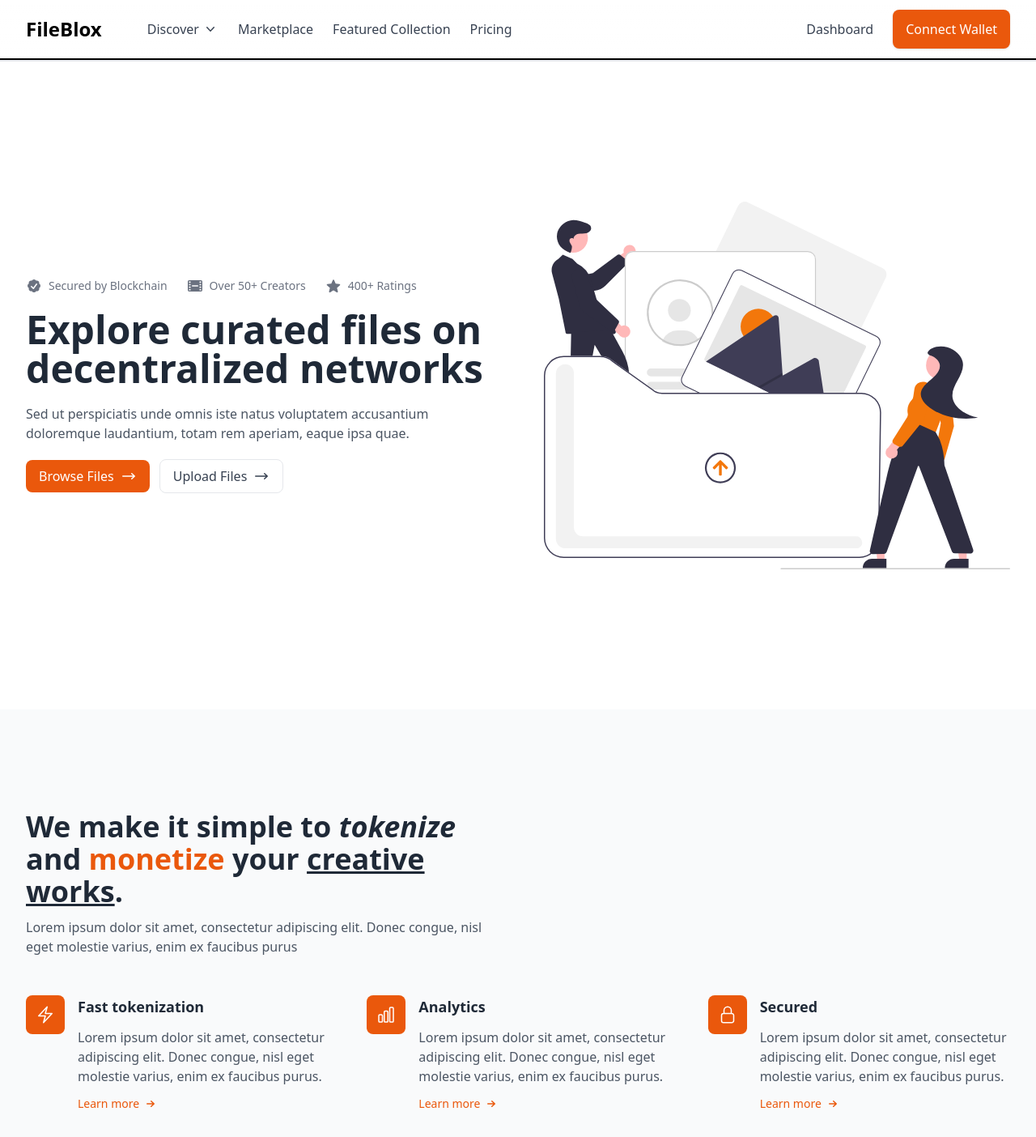
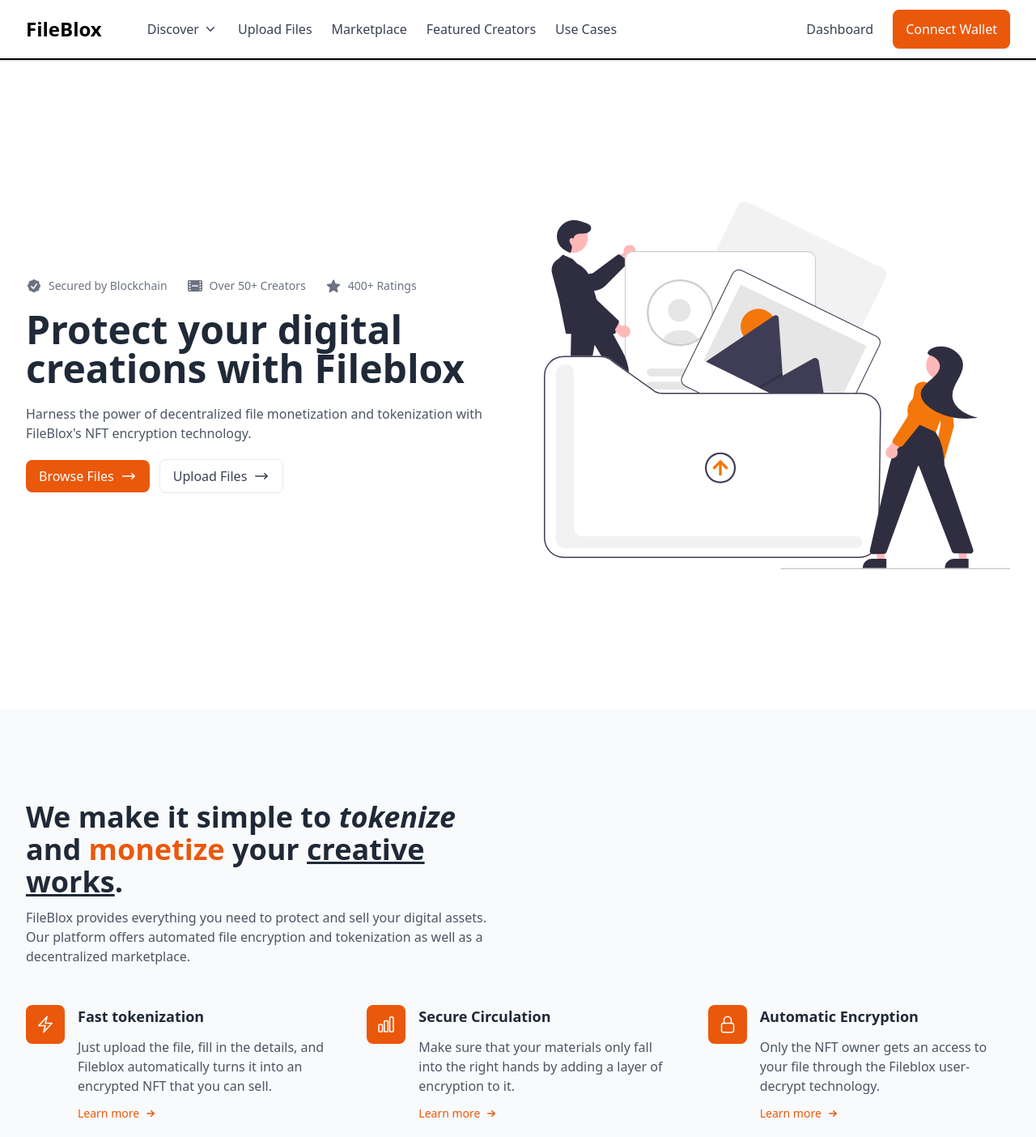
Before and after one commit to raldblox/fileblox, a Next.js app in the folder react-web-app/: page / in a window 1280 px wide. Shown: the top 1404 px of the page at 81% size. Built offline with nearby package versions, Linux system fonts and the light colour scheme.

Commit message:
frontend changes and added text

```diff
--- a/react-web-app/components/Footer.js
+++ b/react-web-app/components/Footer.js
@@ -77,7 +77,7 @@
                             FileBlox
                         </a>
                         <p className="leading-relaxed mt-2 text-[15px]">
-                            Lorem Ipsum has been the industry's standard dummy text ever since the 1500s.
+                            Encrypted NFT Marketplace that enables creators to confidently tokenize and sell their files.
                         </p>
                     </div>
                     <form
--- a/react-web-app/components/Nav.js
+++ b/react-web-app/components/Nav.js
@@ -4,10 +4,10 @@
 
 const dropdownNavs = [
     {
-        label: "Products", navs: [
+        label: "Visuals", navs: [
             {
-                title: "Analytics",
-                desc: "Duis aute irure dolor in reprehenderit",
+                title: "Graphics",
+                desc: "Top quality art for all kinds of uses",
                 path: "/",
                 icon: <svg xmlns="http://www.w3.org/2000/svg" fill="none" viewBox="0 0 24 24" strokeWidth={1.5} stroke="currentColor" className="w-6 h-6">
                     <path strokeLinecap="round" strokeLinejoin="round" d="M2.25 18L9 11.25l4.306 4.307a11.95 11.95 0 015.814-5.519l2.74-1.22m0 0l-5.94-2.28m5.94 2.28l-2.28 5.941" />
@@ -15,8 +15,8 @@
                 ,
             },
             {
-                title: "Reports",
-                desc: "Duis aute irure dolor in reprehenderit",
+                title: "Photos",
+                desc: "Award winning photos that will wow an audience",
                 path: "/",
                 icon: <svg xmlns="http://www.w3.org/2000/svg" viewBox="0 0 24 24" fill="currentColor" className="w-6 h-6">
                     <path d="M18.375 2.25c-1.035 0-1.875.84-1.875 1.875v15.75c0 1.035.84 1.875 1.875 1.875h.75c1.035 0 1.875-.84 1.875-1.875V4.125c0-1.036-.84-1.875-1.875-1.875h-.75zM9.75 8.625c0-1.036.84-1.875 1.875-1.875h.75c1.036 0 1.875.84 1.875 1.875v11.25c0 1.035-.84 1.875-1.875 1.875h-.75a1.875 1.875 0 01-1.875-1.875V8.625zM3 13.125c0-1.036.84-1.875 1.875-1.875h.75c1.036 0 1.875.84 1.875 1.875v6.75c0 1.035-.84 1.875-1.875 1.875h-.75A1.875 1.875 0 013 19.875v-6.75z" />
@@ -28,8 +28,8 @@
     }, {
         label: "Resources", navs: [
             {
-                title: "Blog",
-                desc: "Duis aute irure dolor in reprehenderit",
+                title: "Ebooks",
+                desc: "Newest releases from bestselling authors",
                 path: "/",
                 icon: <svg xmlns="http://www.w3.org/2000/svg" viewBox="0 0 24 24" fill="currentColor" className="w-6 h-6">
                     <path d="M11.25 4.533A9.707 9.707 0 006 3a9.735 9.735 0 00-3.25.555.75.75 0 00-.5.707v14.25a.75.75 0 001 .707A8.237 8.237 0 016 18.75c1.995 0 3.823.707 5.25 1.886V4.533zM12.75 20.636A8.214 8.214 0 0118 18.75c.966 0 1.89.166 2.75.47a.75.75 0 001-.708V4.262a.75.75 0 00-.5-.707A9.735 9.735 0 0018 3a9.707 9.707 0 00-5.25 1.533v16.103z" />
@@ -38,8 +38,8 @@
                 ,
             },
             {
-                title: "Community",
-                desc: "Duis aute irure dolor in reprehenderit",
+                title: "Documents",
+                desc: "Research and proprietary knowledge of all kinds",
                 path: "/",
                 icon: <svg xmlns="http://www.w3.org/2000/svg" viewBox="0 0 24 24" fill="currentColor" className="w-6 h-6">
                     <path d="M21.721 12.752a9.711 9.711 0 00-.945-5.003 12.754 12.754 0 01-4.339 2.708 18.991 18.991 0 01-.214 4.772 17.165 17.165 0 005.498-2.477zM14.634 15.55a17.324 17.324 0 00.332-4.647c-.952.227-1.945.347-2.966.347-1.021 0-2.014-.12-2.966-.347a17.515 17.515 0 00.332 4.647 17.385 17.385 0 005.268 0zM9.772 17.119a18.963 18.963 0 004.456 0A17.182 17.182 0 0112 21.724a17.18 17.18 0 01-2.228-4.605zM7.777 15.23a18.87 18.87 0 01-.214-4.774 12.753 12.753 0 01-4.34-2.708 9.711 9.711 0 00-.944 5.004 17.165 17.165 0 005.498 2.477zM21.356 14.752a9.765 9.765 0 01-7.478 6.817 18.64 18.64 0 001.988-4.718 18.627 18.627 0 005.49-2.098zM2.644 14.752c1.682.971 3.53 1.688 5.49 2.099a18.64 18.64 0 001.988 4.718 9.765 9.765 0 01-7.478-6.816zM13.878 2.43a9.755 9.755 0 016.116 3.986 11.267 11.267 0 01-3.746 2.504 18.63 18.63 0 00-2.37-6.49zM12 2.276a17.152 17.152 0 012.805 7.121c-.897.23-1.837.353-2.805.353-.968 0-1.908-.122-2.805-.353A17.151 17.151 0 0112 2.276zM10.122 2.43a18.629 18.629 0 00-2.37 6.49 11.266 11.266 0 01-3.746-2.504 9.754 9.754 0 016.116-3.985z" />
@@ -49,10 +49,10 @@
             },
         ]
     }, {
-        label: "Company", navs: [
+        label: "Content", navs: [
             {
-                title: "About us",
-                desc: "Duis aute irure dolor in reprehenderit",
+                title: "Music",
+                desc: "Actually own your favorite artists' hits",
                 path: "/",
                 icon: <svg xmlns="http://www.w3.org/2000/svg" viewBox="0 0 24 24" fill="currentColor" className="w-6 h-6">
                     <path fillRule="evenodd" d="M2.25 12c0-5.385 4.365-9.75 9.75-9.75s9.75 4.365 9.75 9.75-4.365 9.75-9.75 9.75S2.25 17.385 2.25 12zm11.378-3.917c-.89-.777-2.366-.777-3.255 0a.75.75 0 01-.988-1.129c1.454-1.272 3.776-1.272 5.23 0 1.513 1.324 1.513 3.518 0 4.842a3.75 3.75 0 01-.837.552c-.676.328-1.028.774-1.028 1.152v.75a.75.75 0 01-1.5 0v-.75c0-1.279 1.06-2.107 1.875-2.502.182-.088.351-.199.503-.331.83-.727.83-1.857 0-2.584zM12 18a.75.75 0 100-1.5.75.75 0 000 1.5z" clipRule="evenodd" />
@@ -62,8 +62,8 @@
                 ,
             },
             {
-                title: "Careers",
-                desc: "Duis aute irure dolor in reprehenderit",
+                title: "Videos",
+                desc: "Exclusive videos you cannot find anywhere",
                 path: "/",
                 icon: <svg xmlns="http://www.w3.org/2000/svg" viewBox="0 0 24 24" fill="currentColor" className="w-6 h-6">
                     <path fillRule="evenodd" d="M7.5 5.25a3 3 0 013-3h3a3 3 0 013 3v.205c.933.085 1.857.197 2.774.334 1.454.218 2.476 1.483 2.476 2.917v3.033c0 1.211-.734 2.352-1.936 2.752A24.726 24.726 0 0112 15.75c-2.73 0-5.357-.442-7.814-1.259-1.202-.4-1.936-1.541-1.936-2.752V8.706c0-1.434 1.022-2.7 2.476-2.917A48.814 48.814 0 017.5 5.455V5.25zm7.5 0v.09a49.488 49.488 0 00-6 0v-.09a1.5 1.5 0 011.5-1.5h3a1.5 1.5 0 011.5 1.5zm-3 8.25a.75.75 0 100-1.5.75.75 0 000 1.5z" clipRule="evenodd" />
@@ -85,9 +85,10 @@
     // Replace / paths with your paths
     const navigation = [
         { title: "Discover", path: "/", isDrapdown: true, navs: dropdownNavs },
+        { title: "Upload Files", path: "/marketplace/upload", isDrapdown: false },
         { title: "Marketplace", path: "/", isDrapdown: false },
-        { title: "Featured Collection", path: "/", isDrapdown: false },
-        { title: "Pricing", path: "/", isDrapdown: false }
+        { title: "Featured Creators", path: "/", isDrapdown: false },
+        { title: "Use Cases", path: "/", isDrapdown: false }
     ]
 
     useEffect(() => {
--- a/react-web-app/components/sections/FeatureSection.js
+++ b/react-web-app/components/sections/FeatureSection.js
@@ -7,7 +7,7 @@
                     <path strokeLinecap="round" strokeLinejoin="round" d="M3.75 13.5l10.5-11.25L12 10.5h8.25L9.75 21.75 12 13.5H3.75z" />
                 </svg>,
             title: "Fast tokenization",
-            desc: "Lorem ipsum dolor sit amet, consectetur adipiscing elit. Donec congue, nisl eget molestie varius, enim ex faucibus purus.",
+            desc: "Just upload the file, fill in the details, and Fileblox automatically turns it into an encrypted NFT that you can sell.",
             href: "/"
         },
         {
@@ -15,8 +15,8 @@
                 <svg xmlns="http://www.w3.org/2000/svg" fill="none" viewBox="0 0 24 24" strokeWidth={1.5} stroke="currentColor" className="w-6 h-6">
                     <path strokeLinecap="round" strokeLinejoin="round" d="M3 13.125C3 12.504 3.504 12 4.125 12h2.25c.621 0 1.125.504 1.125 1.125v6.75C7.5 20.496 6.996 21 6.375 21h-2.25A1.125 1.125 0 013 19.875v-6.75zM9.75 8.625c0-.621.504-1.125 1.125-1.125h2.25c.621 0 1.125.504 1.125 1.125v11.25c0 .621-.504 1.125-1.125 1.125h-2.25a1.125 1.125 0 01-1.125-1.125V8.625zM16.5 4.125c0-.621.504-1.125 1.125-1.125h2.25C20.496 3 21 3.504 21 4.125v15.75c0 .621-.504 1.125-1.125 1.125h-2.25a1.125 1.125 0 01-1.125-1.125V4.125z" />
                 </svg>,
-            title: "Analytics",
-            desc: "Lorem ipsum dolor sit amet, consectetur adipiscing elit. Donec congue, nisl eget molestie varius, enim ex faucibus purus.",
+            title: "Secure Circulation",
+            desc: "Make sure that your materials only fall into the right hands by adding a layer of encryption to it.",
             href: "/"
         },
         {
@@ -24,8 +24,8 @@
                 <svg xmlns="http://www.w3.org/2000/svg" fill="none" viewBox="0 0 24 24" strokeWidth={1.5} stroke="currentColor" className="w-6 h-6">
                     <path strokeLinecap="round" strokeLinejoin="round" d="M16.5 10.5V6.75a4.5 4.5 0 10-9 0v3.75m-.75 11.25h10.5a2.25 2.25 0 002.25-2.25v-6.75a2.25 2.25 0 00-2.25-2.25H6.75a2.25 2.25 0 00-2.25 2.25v6.75a2.25 2.25 0 002.25 2.25z" />
                 </svg>,
-            title: "Secured",
-            desc: "Lorem ipsum dolor sit amet, consectetur adipiscing elit. Donec congue, nisl eget molestie varius, enim ex faucibus purus.",
+            title: "Automatic Encryption",
+            desc: "Only the NFT owner gets an access to your file through the Fileblox user-decrypt technology.",
             href: "/"
         },
         {
@@ -33,8 +33,8 @@
                 <svg xmlns="http://www.w3.org/2000/svg" fill="none" viewBox="0 0 24 24" strokeWidth={1.5} stroke="currentColor" className="w-6 h-6">
                     <path strokeLinecap="round" strokeLinejoin="round" d="M6.429 9.75L2.25 12l4.179 2.25m0-4.5l5.571 3 5.571-3m-11.142 0L2.25 7.5 12 2.25l9.75 5.25-4.179 2.25m0 0L21.75 12l-4.179 2.25m0 0l4.179 2.25L12 21.75 2.25 16.5l4.179-2.25m11.142 0l-5.571 3-5.571-3" />
                 </svg>,
-            title: "Build on your terms",
-            desc: "Lorem ipsum dolor sit amet, consectetur adipiscing elit. Donec congue, nisl eget molestie varius, enim ex faucibus purus.",
+            title: "Sell on your terms",
+            desc: "Due to the NFT's decentralized nature, you will directly get your sales sent to your wallet.",
             href: "/"
         },
         {
@@ -42,8 +42,8 @@
                 <svg xmlns="http://www.w3.org/2000/svg" fill="none" viewBox="0 0 24 24" strokeWidth={1.5} stroke="currentColor" className="w-6 h-6">
                     <path strokeLinecap="round" strokeLinejoin="round" d="M9 12.75L11.25 15 15 9.75m-3-7.036A11.959 11.959 0 013.598 6 11.99 11.99 0 003 9.749c0 5.592 3.824 10.29 9 11.623 5.176-1.332 9-6.03 9-11.622 0-1.31-.21-2.571-.598-3.751h-.152c-3.196 0-6.1-1.248-8.25-3.285z" />
                 </svg>,
-            title: "Safe to use",
-            desc: "Lorem ipsum dolor sit amet, consectetur adipiscing elit. Donec congue, nisl eget molestie varius, enim ex faucibus purus.",
+            title: "Serious Exclusivity",
+            desc: "Encrypted NFT owners are assured that they will not be able to get the digital work anywhere.",
             href: "/"
         },
         {
@@ -51,8 +51,8 @@
                 <svg xmlns="http://www.w3.org/2000/svg" fill="none" viewBox="0 0 24 24" strokeWidth={1.5} stroke="currentColor" className="w-6 h-6">
                     <path strokeLinecap="round" strokeLinejoin="round" d="M9.813 15.904L9 18.75l-.813-2.846a4.5 4.5 0 00-3.09-3.09L2.25 12l2.846-.813a4.5 4.5 0 003.09-3.09L9 5.25l.813 2.846a4.5 4.5 0 003.09 3.09L15.75 12l-2.846.813a4.5 4.5 0 00-3.09 3.09zM18.259 8.715L18 9.75l-.259-1.035a3.375 3.375 0 00-2.455-2.456L14.25 6l1.036-.259a3.375 3.375 0 002.455-2.456L18 2.25l.259 1.035a3.375 3.375 0 002.456 2.456L21.75 6l-1.035.259a3.375 3.375 0 00-2.456 2.456zM16.894 20.567L16.5 21.75l-.394-1.183a2.25 2.25 0 00-1.423-1.423L13.5 18.75l1.183-.394a2.25 2.25 0 001.423-1.423l.394-1.183.394 1.183a2.25 2.25 0 001.423 1.423l1.183.394-1.183.394a2.25 2.25 0 00-1.423 1.423z" />
                 </svg>,
-            title: "Streamlined",
-            desc: "Lorem ipsum dolor sit amet, consectetur adipiscing elit. Donec congue, nisl eget molestie varius, enim ex faucibus purus.",
+            title: "Streamlined Ownership",
+            desc: "Check all the content you own and sell in one simple dashboard, without worries of server downtime.",
             href: "/"
         },
     ]
@@ -65,7 +65,7 @@
                         We make it simple to <span className="italic">tokenize</span> and <span className="text-orange-600 font-bold">monetize</span> your <span className="font-bold underline">creative works</span>.
                     </h3>
                     <p>
-                        Lorem ipsum dolor sit amet, consectetur adipiscing elit. Donec congue, nisl eget molestie varius, enim ex faucibus purus
+                    FileBlox provides everything you need to protect and sell your digital assets. Our platform offers automated file encryption and tokenization as well as a decentralized marketplace.
                     </p>
                 </div>
                 <div className="mt-12">
--- a/react-web-app/components/sections/HeroSection.js
+++ b/react-web-app/components/sections/HeroSection.js
@@ -42,10 +42,10 @@
                         }
                     </div>
                     <h1 className="mx-auto text-4xl font-bold text-gray-800 md:text-5xl">
-                        Explore curated files on decentralized networks
+                    Protect your digital creations with Fileblox
                     </h1>
                     <p className="max-w-xl mx-auto xl:mx-0">
-                        Sed ut perspiciatis unde omnis iste natus voluptatem accusantium doloremque laudantium, totam rem aperiam, eaque ipsa quae.
+                    Harness the power of decentralized file monetization and tokenization with FileBlox's NFT encryption technology.
                     </p>
                     <div className="items-center justify-center space-y-3 gap-x-3 sm:flex sm:space-y-0 xl:justify-start">
                         <a href="/marketplace" className="flex items-center justify-center px-4 py-2 font-medium text-white duration-150 bg-orange-600 rounded-lg gap-x-2 hover:bg-orange-500 active:bg-gray-900 md:inline-flex">
--- a/react-web-app/components/sections/LatestFiles.js
+++ b/react-web-app/components/sections/LatestFiles.js
@@ -58,7 +58,7 @@
     const fetchLatestFiles = async () => {
       if (fileRegistry) {
         try {
-          // Call the smart contract to get the latest recorded files for "graphics" file type
+          // Call the smart contract to get the latest recorded files for file type
           const fileIds = await fileRegistry.getAvailableFilesByType(type);
 
           // Sort file IDs by the latest recorded files and take only the first four
--- a/react-web-app/components/sections/MyNFTs.js
+++ b/react-web-app/components/sections/MyNFTs.js
@@ -78,8 +78,8 @@
   const decryptURL = async (url) => {
     handleNextStep(2);
     const encryptionKey = process.env.ENCRYPTION_KEY;
-    const encryptedURL = CryptoJS.AES.encrypt(url, encryptionKey).toString();
-    return encryptedURL;
+    const decryptedURL = CryptoJS.AES.decrypt(url, encryptionKey).toString();
+    return decryptedURL;
 };
 
   const handleDownload = (fileId) => {
--- a/react-web-app/pages/index.js
+++ b/react-web-app/pages/index.js
@@ -2,9 +2,9 @@
 import { Inter } from 'next/font/google'
 import HeroSection from '@/components/sections/HeroSection'
 import FeatureSection from '@/components/sections/FeatureSection'
-import StatsSection from '@/components/sections/StatsSection'
-import Testimonials from '@/components/sections/Testimonials'
-import PricingSection from '@/components/sections/PricingSection'
+//import StatsSection from '@/components/sections/StatsSection'
+//import Testimonials from '@/components/sections/Testimonials'
+//import PricingSection from '@/components/sections/PricingSection'
 import FaqsSection from '@/components/sections/FaqsSection'
 
 const inter = Inter({ subsets: ['latin'] })
@@ -14,9 +14,6 @@
     <>
       <HeroSection />
       <FeatureSection />
-      <StatsSection />
-      <Testimonials />
-      <PricingSection />
       <FaqsSection />
     </>
   )
```
Also changed, not shown: 1 other file (tests, documents, lock files or other folders).
